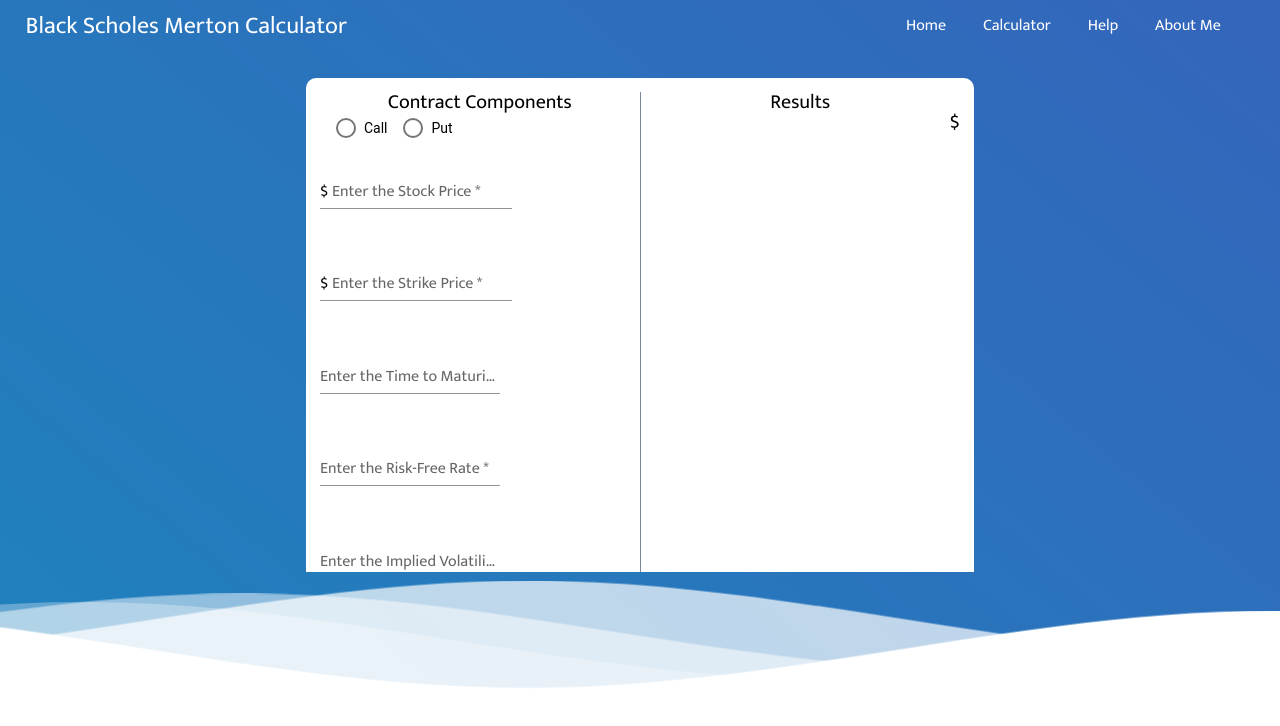
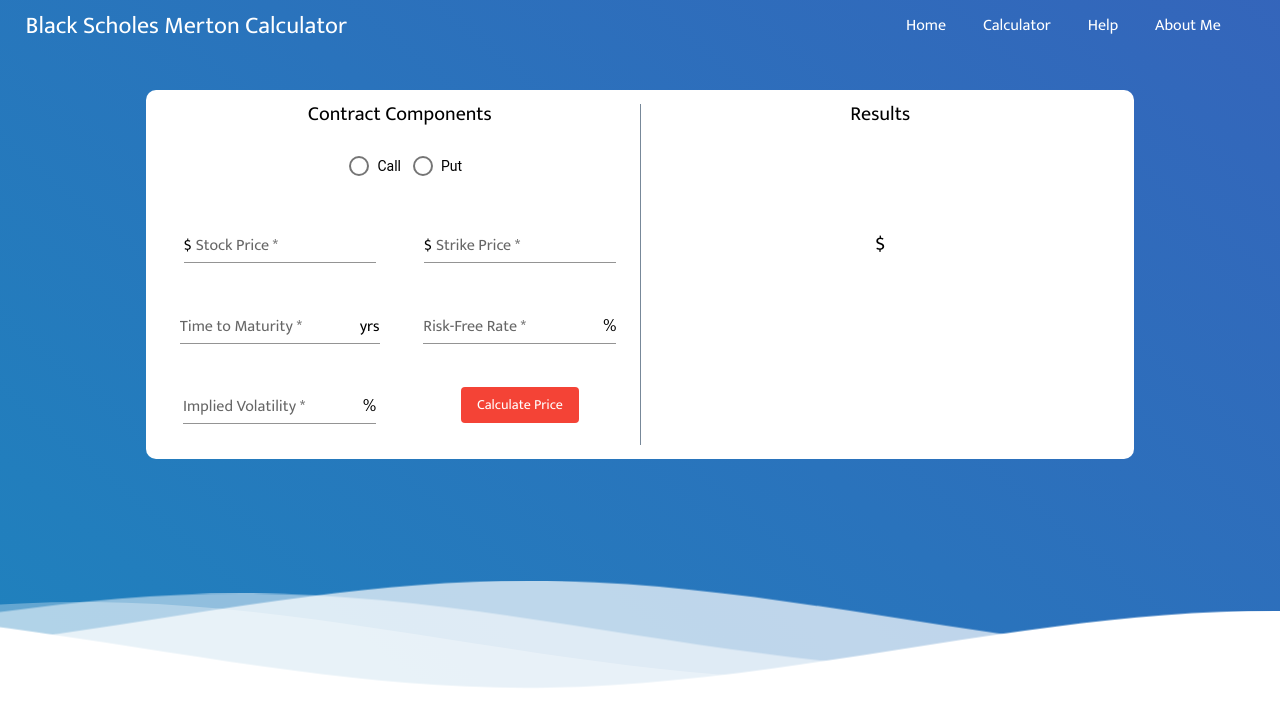
Before and after one commit to shaurya-chandhoke/black-scholes-merton-calculator, an Angular app in the folder client/: page /calculator in a window 1280 px wide. Shown: the top 726 px of the page. Built offline with nearby package versions, Linux system fonts and the light colour scheme.

Commit message:
Implemented Angular Material grid layout for calculator page
Signed-off-by: Shaurya Chandhoke <chandhoke.shaurya@gmail.com>

```diff
--- a/client/src/app/pages/calculator/calculator.component.html
+++ b/client/src/app/pages/calculator/calculator.component.html
@@ -3,57 +3,78 @@
     <div class="main-content child-1">
       <div class="child-1-content child-1-1">Contract Components</div>
       <div class="child-1-content child-1-2">
-        <div class="radio-group">
-        </div>
         <form [formGroup]="bsmForm" (ngSubmit)="submitForm()">
-          <p>
+          <mat-grid-list cols="2" rowHeight="3:1">
+            <mat-grid-tile colspan="2">
+              <div class="grid-row-1">
                 <mat-radio-group required aria-label="Select an option type" formControlName="optionType">
                   <mat-radio-button class="radio-button" value="call">Call</mat-radio-button>
                   <mat-radio-button value="put">Put</mat-radio-button>
                 </mat-radio-group>
-          </p>
-          <p>
+              </div>
+            </mat-grid-tile>
+            <mat-grid-tile>
+              <div>
                 <mat-form-field appearance="standard" floatLabel="auto">
-              <mat-label>Enter the Stock Price</mat-label>
+                  <mat-label>Stock Price</mat-label>
                   <input required matInput type="number" placeholder="100.00" formControlName="stockPrice">
                   <span matPrefix>$&nbsp;</span>
                 </mat-form-field>
-          </p>
-          <p>
+              </div>
+            </mat-grid-tile>
+            <mat-grid-tile>
+              <div>
                 <mat-form-field appearance="standard" floatLabel="auto">
-              <mat-label>Enter the Strike Price</mat-label>
+                  <mat-label>Strike Price</mat-label>
                   <input required matInput type="number" placeholder="100.00" formControlName="strikePrice">
                   <span matPrefix>$&nbsp;</span>
                 </mat-form-field>
-          </p>
-          <p>
+              </div>
+            </mat-grid-tile>
+            <mat-grid-tile>
+              <div>
                 <mat-form-field appearance="standard">
-              <mat-label>Enter the Time to Maturity</mat-label>
+                  <mat-label>Time to Maturity</mat-label>
                   <input required matInput type="number" placeholder="1" formControlName="timeToMaturity">
+                  <span matSuffix>yrs</span>
                 </mat-form-field>
-          </p>
-          <p>
+              </div>
+            </mat-grid-tile>
+            <mat-grid-tile>
+              <div>
                 <mat-form-field appearance="standard">
-              <mat-label>Enter the Risk-Free Rate</mat-label>
-              <input required matInput type="number" placeholder="0.01" formControlName="riskFreeRate">
+                  <mat-label>Risk-Free Rate</mat-label>
+                  <input required matInput type="number" placeholder="1" formControlName="riskFreeRate">
+                  <span matSuffix>%</span>
                 </mat-form-field>
-          </p>
-          <p>
+              </div>
+            </mat-grid-tile>
+            <mat-grid-tile>
+              <div>
                 <mat-form-field appearance="standard">
-              <mat-label>Enter the Implied Volatility</mat-label>
-              <input required matInput type="number" placeholder="0.20" formControlName="volatility">
+                  <mat-label>Implied Volatility</mat-label>
+                  <input required matInput type="number" placeholder="20" formControlName="volatility">
+                  <span matSuffix>%</span>
                 </mat-form-field>
-          </p>
-          <p>
+              </div>
+            </mat-grid-tile>
+            <mat-grid-tile>
+              <div>
                 <button mat-flat-button color="warn">Calculate Price</button>
-          </p>
+              </div>
+            </mat-grid-tile>
+          </mat-grid-list>
         </form>
       </div>
     </div>
 
     <div class="main-content child-2">
       <div class="child-2-content child-2-1">Results</div>
+      <mat-grid-list cols="2" rowHeight="1:1">
+        <mat-grid-tile colspan="2">
           <div class="child-2-content child-2-2">${{this.parseResponse()}}</div>
+        </mat-grid-tile>
+      </mat-grid-list>
     </div>
   </div>
 </div>
--- a/client/src/app/pages/calculator/calculator.component.scss
+++ b/client/src/app/pages/calculator/calculator.component.scss
@@ -1,10 +1,10 @@
 .main-parent {
   order: 1;
-  height: 100%;
   display: flex;
   flex-flow: column nowrap;
   align-items: center;
-  margin-top: 2%;
+  color: black !important;
+  margin-top: 3%;
 }
 
 .main-container {
@@ -13,7 +13,7 @@
   font-family: 'Mukta', sans-serif !important;
   padding: 1em;
   background-color: rgb(255, 255, 255);
-  width: 50%;
+  width: 75%;
   border-radius: 10px;
 }
 
@@ -29,9 +29,6 @@
   border-right: 1px solid lightslategrey;
 }
 
-.child-1-content {
-}
-
 .child-1-1 {
   order: 1;
   font-size: 20px;
@@ -42,8 +39,16 @@
   order: 2;
 }
 
-.radio-group {
-  padding-top: 2px;
+.grid-row-1 {
+  display: inline-block;
+  text-align: center;
+  width: 100%;
+}
+
+.grid-row-1 mat-radio-group {
+  float: left;
+  width: 50%;
+  padding-left: 25%;
 }
 
 .radio-button {
@@ -56,9 +61,6 @@
   order: 2;
   width: 50%;
   color: black;
-}
-
-.child-2-content {
 }
 
 .child-2-1 {
--- a/client/src/app/pages/calculator/calculator.component.ts
+++ b/client/src/app/pages/calculator/calculator.component.ts
@@ -71,9 +71,9 @@ export class CalculatorComponent implements OnInit {
 @Component({
   selector: 'error-modal',
   template: `
-    <div style="text-align: center">
+    <div>
       <h1 mat-dialog-title>Error</h1>
-      <div mat-dialog-content>Please select the type of option contract</div>
+      <div mat-dialog-content>Please ensure all fields have been entered.</div>
       <div mat-dialog-actions style="display: flex; justify-content: center">
         <button mat-button mat-dialog-close>Okay</button>
       </div>
--- a/client/src/app/pages/calculator/calculator.module.ts
+++ b/client/src/app/pages/calculator/calculator.module.ts
@@ -8,6 +8,7 @@ import {MatInputModule} from "@angular/material/input";
 import {MatButtonModule} from "@angular/material/button";
 import {MatRadioModule} from "@angular/material/radio";
 import {MatDialogModule} from "@angular/material/dialog";
+import {MatGridListModule} from "@angular/material/grid-list";
 
 
 @NgModule({
@@ -25,6 +26,7 @@ import {MatDialogModule} from "@angular/material/dialog";
     MatRadioModule,
     FormsModule,
     MatDialogModule,
+    MatGridListModule,
   ]
 })
 export class CalculatorModule {
```
Lines whose indentation alone changed are shown as unchanged.
